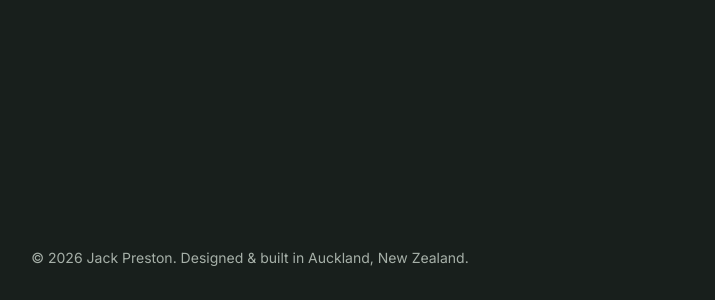
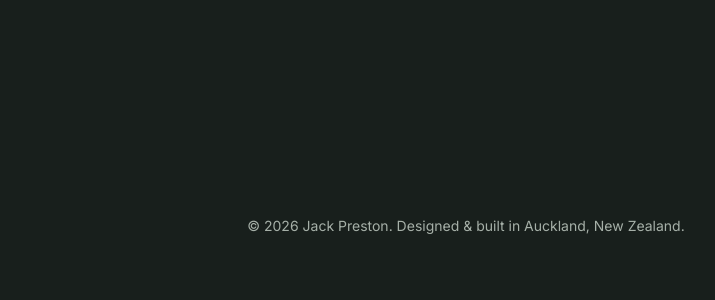
Before and after one commit to jpreston05/portfolio-website, a Next.js app: page / in a window 1280 px wide. Shown: the part 2430-2730 px from the top of the page, without its empty margins (390-1105 px from the left). After the commit the page ends 2690 px from the top, so only its background shows below. Built offline with nearby package versions, Linux system fonts and the light colour scheme.

Commit message:
added footer to the right side only

```diff
--- a/components/Footer.tsx
+++ b/components/Footer.tsx
@@ -6,8 +6,8 @@ import { c } from "@/components/palette";
 export const Footer = () => {
   return (
     <motion.footer
-      className="px-[5%] py-8 text-center text-sm"
-      style={{ background: c.bg, color: c.muted }}
+      className="mt-auto pt-10 text-center text-sm"
+      style={{ color: c.muted }}
       initial={{ opacity: 0 }}
       whileInView={{ opacity: 1 }}
       viewport={{ once: true }}
--- a/components/SiteChrome.tsx
+++ b/components/SiteChrome.tsx
@@ -111,7 +111,7 @@ export const SiteChrome = ({ children }: { children: ReactNode }) => {
         animate={{ opacity: revealed ? 1 : 0 }}
         transition={{ duration: 0.6, ease: "easeOut" }}
       >
-        <main className="mx-auto grid w-full max-w-[1400px] flex-1 gap-6 px-4 pb-10 pt-26 sm:px-6 lg:grid-cols-[minmax(360px,400px)_1fr] lg:gap-8 lg:px-8">
+        <main className="mx-auto grid w-full max-w-[1400px] flex-1 gap-6 px-4 pb-6 pt-26 sm:px-6 lg:grid-cols-[minmax(360px,400px)_1fr] lg:gap-8 lg:px-8">
           {/* LEFT RAIL — collapsing hero on home, pinned docked card elsewhere.
               Below lg it only shows on home (subpages go straight to content). */}
           <div
@@ -121,9 +121,17 @@ export const SiteChrome = ({ children }: { children: ReactNode }) => {
           >
             <Hero revealed={revealed} home={isHome} held={heroHeld} />
           </div>
-          <div className="min-w-0">{children}</div>
+          {/* The footer lives INSIDE the right column, so the rail stays pinned
+              all the way to the end of the page (a full-width footer below the
+              grid made the rail scroll away and the whole screen move). mt-auto
+              in Footer parks it at the column floor on short pages. main's
+              pb-6 matches the rail's 24px bottom gap, so nothing shifts at the
+              very end of the scroll. */}
+          <div className="flex min-w-0 flex-col">
+            {children}
+            <Footer />
+          </div>
         </main>
-        <Footer />
       </motion.div>
 
       {/* Branded intro — plays on the first load of any page, then hands the
```
